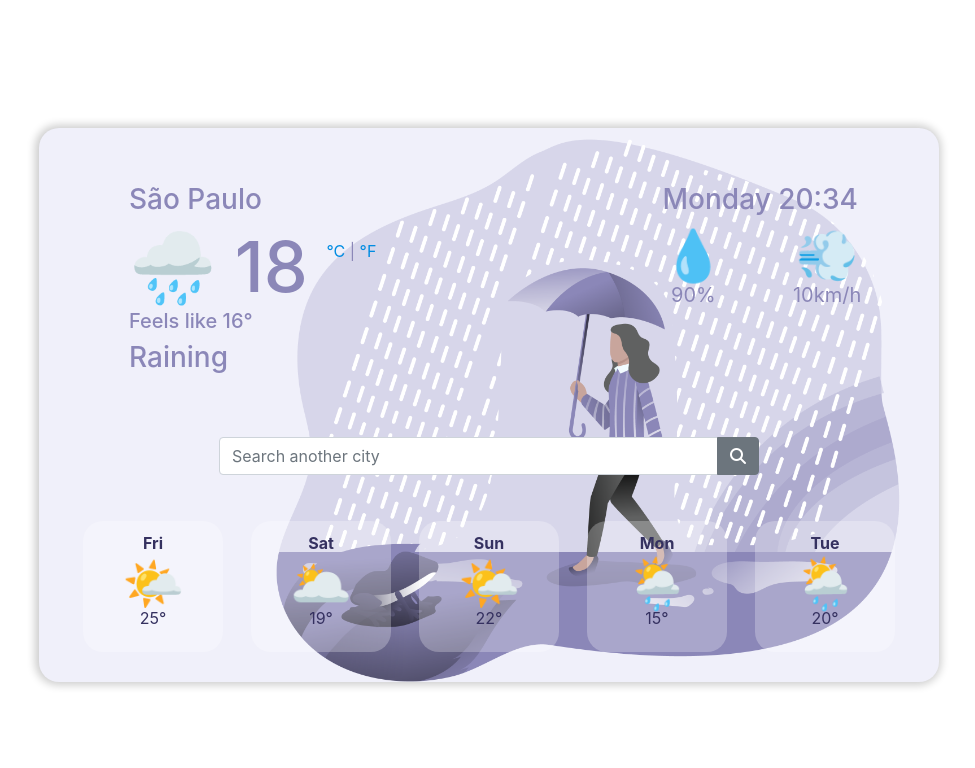
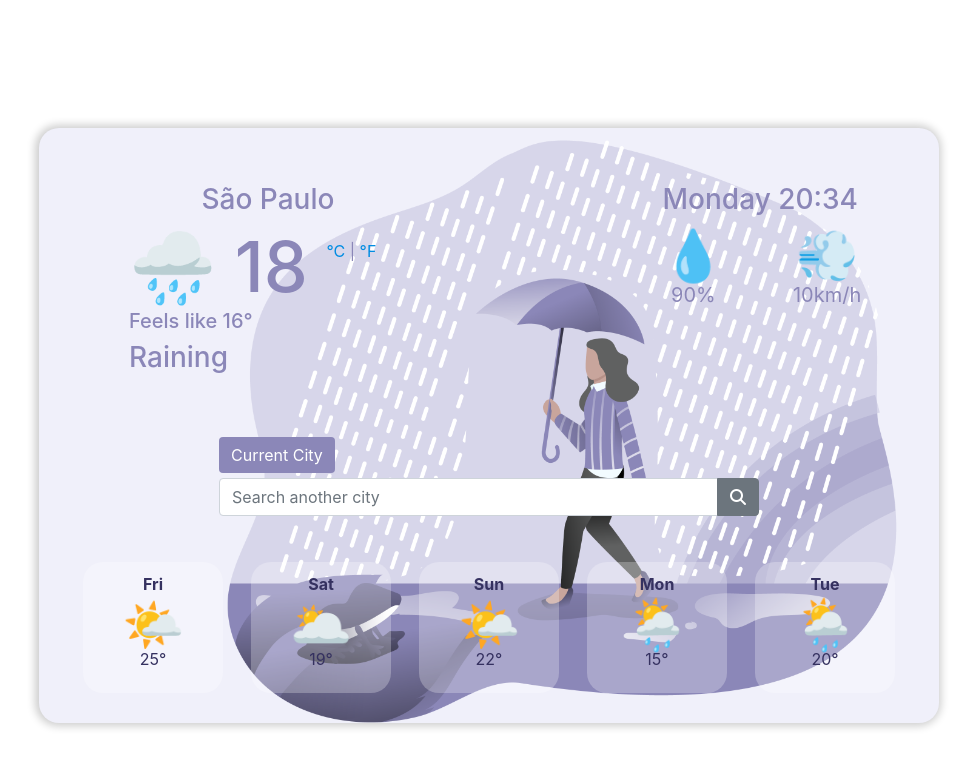
Before and after one commit to ami-onodera/weather-forecast, a plain HTML site: page index.html in a window 1280 px wide. Shown: the whole page, without its empty margins (151-1126 px from the left). Drawn offline with nearby package versions, Linux system fonts and the light colour scheme.

Commit message:
current button

```diff
--- a/index.html
+++ b/index.html
@@ -20,7 +20,7 @@
     <title>Weather Forecast</title>
   </head>
   <body>
-    <div class="outer-container style="background-image: url(img/rain.png)">
+    <div class="outer-container" style="background-image: url(img/rain.png)">
       <div class="row">
         <div class="col-7 left-side">
           <div class="container-left">
@@ -59,6 +59,13 @@
         </div>
 
         <div class="container">
+          <button
+            type="button"
+            id="current-city-button"
+            class="btn btn-primary"
+          >
+            Current City
+          </button>
           <form id="search-form">
             <div class="search-bar">
               <div class="input-group mb-3">
--- a/src/script.js
+++ b/src/script.js
@@ -133,3 +133,5 @@ function toFahrenheit(temperatureInCelsius) {
   let tempInFahrenheit = document.querySelector("#fahrenheit-link");
   tempInFahrenheit.addEventListener("click", tempFahrenheit);
 }
+
+// Current
--- a/src/styles.css
+++ b/src/styles.css
@@ -10,7 +10,7 @@ h1 {
   box-shadow: -1px 0px 9px 3px rgba(0, 0, 0, 0.2);
   border-radius: 20px;
   background-color: #f0f0fa;
-  background-image: url("/img/rain.png");
+  /* background-image: url("/img/rain.png"); */
   background-repeat: no-repeat;
   background-position: right top;
   background-size: contain, cover;
@@ -69,9 +69,21 @@ h1 {
   margin-left: 20%;
 }
 
+#current-city-button {
+  margin-left: 20%;
+  margin-bottom: 5px;
+  background-color: #8b87b8;
+  border: none;
+}
+
 #big-emoji {
   font-size: 50px;
   margin: 0px;
+}
+
+#current-city {
+  display: block;
+  margin-left: 20%;
 }
 
 .stats {
```
